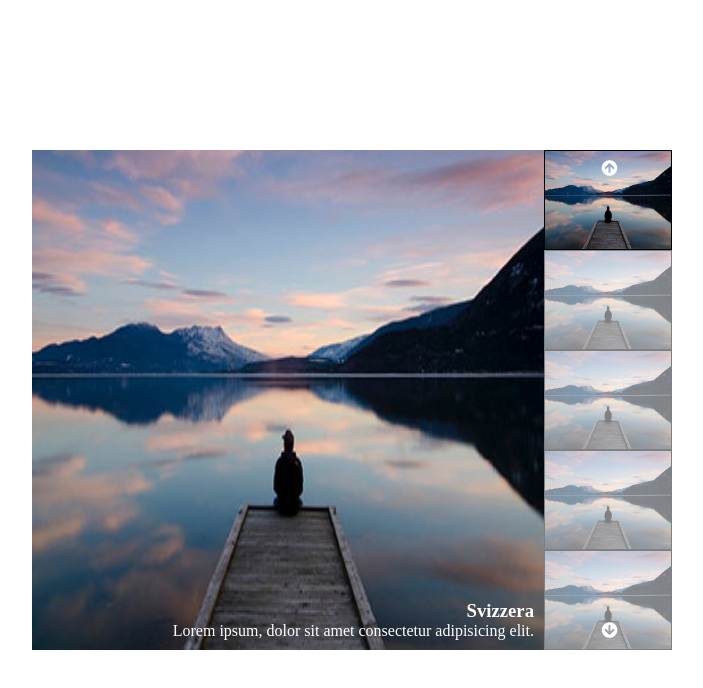
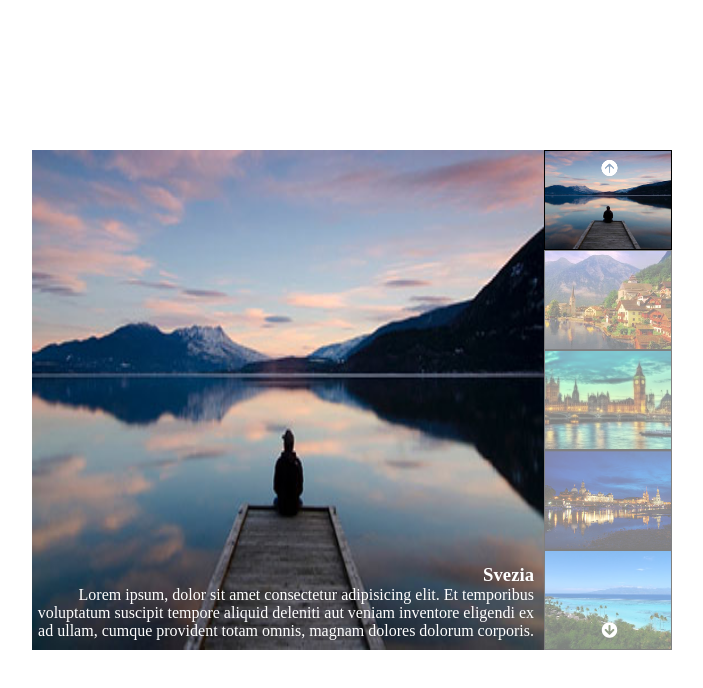
Before and after one commit to Antoniok2/js-array-carousel, a plain HTML site: page index.html in a window 1280 px wide. Shown: the whole page, without its empty margins (288-991 px from the left). Drawn offline with Linux system fonts and the light colour scheme.

Commit message:
aggiunto tramite js items e thums

```diff
--- a/css/style.css
+++ b/css/style.css
@@ -25,6 +25,7 @@
 }
 
 .item {
+    display: none;
     position: relative;
     width: 100%;
     height: 100%;
@@ -56,7 +57,7 @@
     color: white;
 }
 
-.thumbs .prox {
+.thumbs .next {
     position: absolute;
     bottom: 2%;
     left: 45%;
@@ -66,15 +67,17 @@
 .thumb {
     height: 20%;
     width: 100%;
+    border: 1px solid black;
     filter: opacity(0.5);
-    border: 1px solid black;
 }
 
 .active {
+    display: block;
     filter: opacity(1);
 }
 
 .thumb img {
     width: 100%;
     height: 100%;
+    object-fit: cover;
 }
--- a/index.html
+++ b/index.html
@@ -6,47 +6,30 @@
     <meta name="viewport" content="width=device-width, initial-scale=1.0">
     <link rel="stylesheet" href="https://cdnjs.cloudflare.com/ajax/libs/font-awesome/5.15.4/css/all.min.css">
     <link rel="stylesheet" href="css/style.css">
-    <title>Document</title>
+    <title>Carosello</title>
 </head>
 <body>
     <div class="container">
         <div class="carosello">
             <div class="items">
-                <div class="item">
+                <!-- <div class="item">
                     <img src="img/01.jpg" alt="01">
                     <div class="text">
                         <h3>Svizzera</h3>
                         <p>Lorem ipsum, dolor sit amet consectetur adipisicing elit.</p>
                     </div>
-                </div>
-
+                </div> -->
             </div>
             <div class="thumbs">
-                <div class="thumb active">
+                <!-- <div class="thumb active">
                     <img src="img/01.jpg" alt="01">
-                </div>
-                <div class="thumb">
-                    <img src="img/01.jpg" alt="01">
-                </div>
-                <div class="thumb">
-                    <img src="img/01.jpg" alt="01">
-                </div>
-                <div class="thumb">
-                    <img src="img/01.jpg" alt="01">
-                </div>
-                <div class="thumb">
-                    <img src="img/01.jpg" alt="01">
-                </div>
-                <div class="prev"><i class="fas fa-arrow-circle-up"></i></div>
-                <div class="prox"><i class="fas fa-arrow-circle-down"></i><div>
+                </div> -->
+
             </div>
 
         </div>
+    </div>
 
-
-
-
-        <script type="text/javascript" src="js/main.js"></script>
-    </div>
+    <script type="text/javascript" src="js/main.js"></script>
 </body>
 </html>
--- a/js/main.js
+++ b/js/main.js
@@ -21,3 +21,33 @@ const text = [
     'Lorem ipsum, dolor sit amet consectetur adipisicing elit. Et temporibus voluptatum suscipit tempore aliquid deleniti aut veniam inventore eligendi ex ad ullam,',
     'Et temporibus voluptatum suscipit tempore aliquid deleniti aut veniam inventore eligendi ex ad ullam,',
 ]
+
+const itemsCont = document.querySelector(".items")
+const thumbsCont = document.querySelector(".thumbs")
+
+let item = "";
+let thumbs = "";
+
+for (let i = 0; i < items.length; i++) {
+    item += `
+    <div class="item">
+        <img src="${items[i]}" alt="01">
+        <div class="text">
+            <h3>${title[i]}</h3>
+            <p>${text[i]}</p>
+        </div>
+    </div>`;
+
+    thumbs += `
+    <div class="thumb">
+        <img src="${items[i]}" alt="01">
+    </div>
+    <div class="prev"><i class="fas fa-arrow-circle-up"></i></div>
+    <div class="next"><i class="fas fa-arrow-circle-down"></i></div>`
+}
+
+itemsCont.innerHTML = item;
+document.getElementsByClassName("item")[0].classList.add("active");
+
+thumbsCont.innerHTML = thumbs;
+document.getElementsByClassName("thumb")[0].classList.add("active");
```
